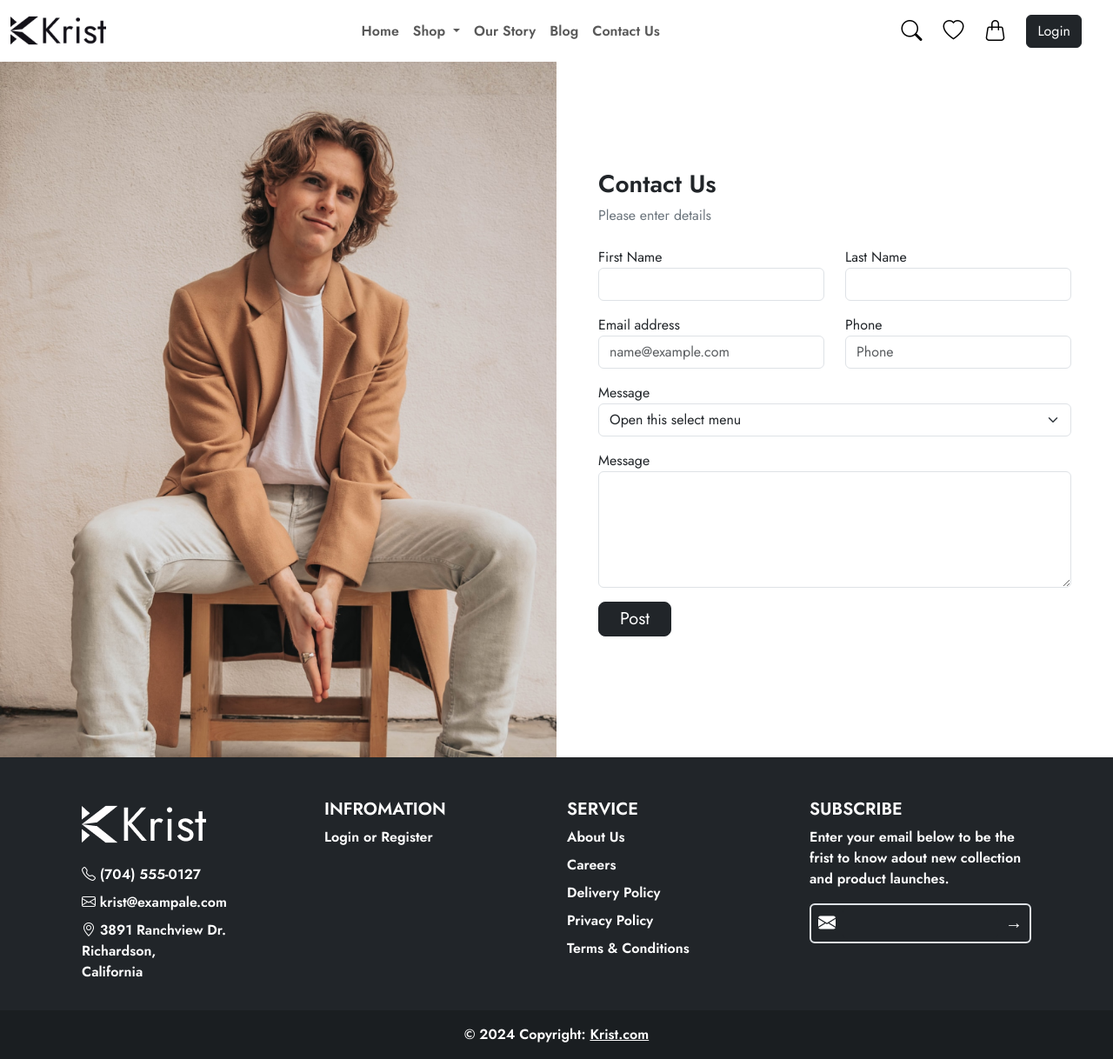
After one commit to SahanDilusha/sample-of-e-commerce-website-deress-website-html-css-php-java-script, a PHP site: page /MyShop/contact_us.php in a window 1280 px wide. The commit adds this page. Shown: the whole page at 87% size. Run offline with PHP 8.4, Linux system fonts and the light colour scheme; tables that the repository leaves empty or names only in its code hold one stand-in row (values such as "Sample post").

```diff
--- /dev/null
+++ b/contact_us.php
@@ -0,0 +1,105 @@
+<?php
+
+
+?>
+
+<!doctype html>
+<html lang="en">
+
+<head>
+    <meta charset="utf-8" />
+    <meta name="viewport" content="width=device-width, initial-scale=1" />
+    <title>Contact Us</title>
+    <link rel="icon" href="resources/image/Logo.png" />
+    <link rel="stylesheet" href="bootstrap.min.css" />
+    <link rel="stylesheet" href="https://cdn.jsdelivr.net/npm/bootstrap-icons@1.11.3/font/bootstrap-icons.min.css" />
+    <link rel="stylesheet" href="style.css" />
+</head>
+
+<body>
+
+    <?php include "navbar.php" ?>
+
+    <div class="container-fluid">
+
+        <div class="row">
+            <div class="col-6 img-div2 min-vh-100 d-none d-lg-block">
+
+            </div>
+
+            <div class="col-12 col-lg-6 vh-100 d-flex flex-column justify-content-center align-items-center px-5">
+                <div class="d-flex flex-column w-100  mb-4">
+                    <h3 class="jost-bold">Contact Us</h3>
+                    <label class="text-secondary jost-normal">Please enter details</label>
+                </div>
+
+                <form id="contact_form" name="contact_form" method="post" class="w-100 mb-3">
+                    <div class="mb-3 row">
+                        <div class="col">
+                            <label>First Name</label>
+                            <input type="text" required maxlength="50" class="form-control" id="first_name" name="first_name">
+                        </div>
+                        <div class="col">
+                            <label>Last Name</label>
+                            <input type="text" required maxlength="50" class="form-control" id="last_name" name="last_name">
+                        </div>
+                    </div>
+                    <div class="mb-3 row">
+                        <div class="col">
+                            <label for="email_addr">Email address</label>
+                            <input type="email" required maxlength="50" class="form-control" id="email_addr" name="email" placeholder="name@example.com">
+                        </div>
+                        <div class="col">
+                            <label for="phone_input">Phone</label>
+                            <input type="tel" required maxlength="50" class="form-control" id="phone_input" name="Phone" placeholder="Phone">
+                        </div>
+                    </div>
+                    <div class="mb-3">
+                        <label for="message">Message</label>
+                        <select class="form-select" aria-label="Default select example">
+                            <option selected>Open this select menu</option>
+                            <option value="1">One</option>
+                            <option value="2">Two</option>
+                            <option value="3">Three</option>
+                        </select>
+                    </div>
+                    <div class="mb-3">
+                        <label for="message">Message</label>
+                        <textarea class="form-control" id="message" name="message" rows="5"></textarea>
+                    </div>
+                    <button type="submit" class="btn btn-dark py-1 px-4 btn-lg">Post</button>
+                </form>
+            </div>
+
+
+
+        </div>
+
+    </div>
+
+    <!-- Modal -->
+    <div class="modal fade" id="error" tabindex="-1" aria-labelledby="exampleModalLabel" aria-hidden="true">
+        <div class="modal-dialog">
+            <div class="modal-content">
+                <div class="modal-header">
+                    <h1 class="modal-title fs-5" id="exampleModalLabel">Message</h1>
+                    <button type="button" class="btn-close" data-bs-dismiss="modal" aria-label="Close"></button>
+                </div>
+                <div class="modal-body">
+                    <label class="fs-5" id="error-text"></label>
+                </div>
+                <div class="modal-footer">
+                    <button type="button" class="btn btn-dark" data-bs-dismiss="modal">Close</button>
+                </div>
+            </div>
+        </div>
+    </div>
+
+    <?php include "footer.php" ?>
+
+
+    <script src="https://cdn.jsdelivr.net/npm/bootstrap@5.3.3/dist/js/bootstrap.bundle.min.js" integrity="sha384-YvpcrYf0tY3lHB60NNkmXc5s9fDVZLESaAA55NDzOxhy9GkcIdslK1eN7N6jIeHz" crossorigin="anonymous"></script>
+    <script src="script.js"></script>
+</body>
+
+</html>
--- a/navbar.php
+++ b/navbar.php
@@ -45,7 +45,7 @@ session_start();
                         <a class=" nav-link jost-bold" href="#">Blog</a>
                     </li>
                     <li class="nav-item">
-                        <a class=" nav-link jost-bold" href="#">Contact Us</a>
+                        <a class=" nav-link jost-bold" href="contact_us.php">Contact Us</a>
                     </li>
                 </ul>
                 <span class="navbar-text">
```
Also changed, not shown: index.php (+24 -78 lines), profile_images/pwani.png (added).
